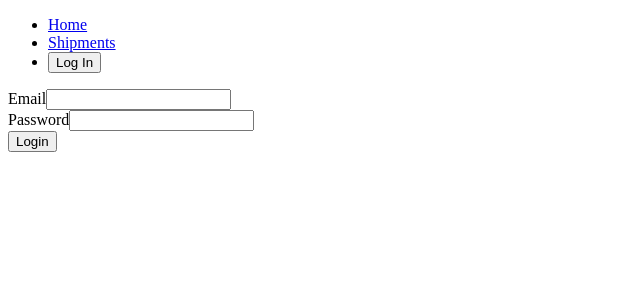
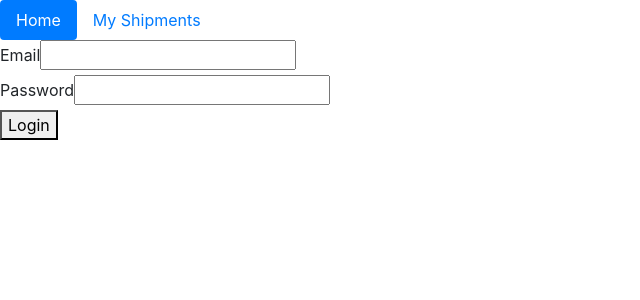
Before and after one commit to yihongwang001/Shipment-System-Frontend, a React (Create React App) app: page /login in a window 1280 px wide. Shown: the top 300 px of the page, without its empty margins (0-640 px from the left). Built offline with nearby package versions, Linux system fonts and the light colour scheme.

Commit message:
trying to use bootstrap in react

```diff
--- a/package.json
+++ b/package.json
@@ -7,7 +7,9 @@
     "@testing-library/jest-dom": "^5.11.5",
     "@testing-library/react": "^11.1.0",
     "@testing-library/user-event": "^12.1.10",
+    "bootstrap": "^4.5.3",
     "react": "^17.0.1",
+    "react-bootstrap": "^1.4.0",
     "react-dom": "^17.0.1",
     "react-router-dom": "^5.2.0",
     "react-scripts": "4.0.0",
--- a/src/components/NavBar.js
+++ b/src/components/NavBar.js
@@ -1,6 +1,8 @@
 import React, { useContext } from 'react';
 import { Link, useHistory } from 'react-router-dom';
+import { Button, Nav } from 'react-bootstrap';
 import LoggedIn from '../components/LoginContext';
+import 'bootstrap/dist/css/bootstrap.min.css';
 
 const NavBar = () => {
   const { loggedIn, setLoggedInHelper } = useContext(LoggedIn);
@@ -22,21 +24,29 @@ const NavBar = () => {
   };
 
   return (
-    <nav>
-      <ul>
-        <li>
-          <Link to="/">Home</Link>
-        </li>
-        <li>
-          <Link to="/shipment-list">Shipments</Link>
-        </li>
-        <li>
-          <button onClick={handleClick}>
-            {loggedIn ? 'Log Out' : 'Log In'}
-          </button>
-        </li>
-      </ul>
-    </nav>
+    // <nav>
+    //   <ul>
+    //     <li>
+    //       <Link to="/">Home</Link>
+    //     </li>
+    //     <li>
+    //       <Link to="/shipment-list">Shipments</Link>
+    //     </li>
+    //     <li>
+    //       <button onClick={handleClick}>
+    //         {loggedIn ? 'Log Out' : 'Log In'}
+    //       </button>
+    //     </li>
+    //   </ul>
+    // </nav>
+    <Nav variant="pills" activeKey="/">
+      <Nav.Item as="li">
+        <Nav.Link href="/">Home</Nav.Link>
+      </Nav.Item>
+      <Nav.Item as="li">
+        <Nav.Link href="/shipment-list">My Shipments</Nav.Link>
+      </Nav.Item>
+    </Nav>
   );
 };
 
```
Also changed, not shown: 1 other file (tests, documents, lock files or other folders).
